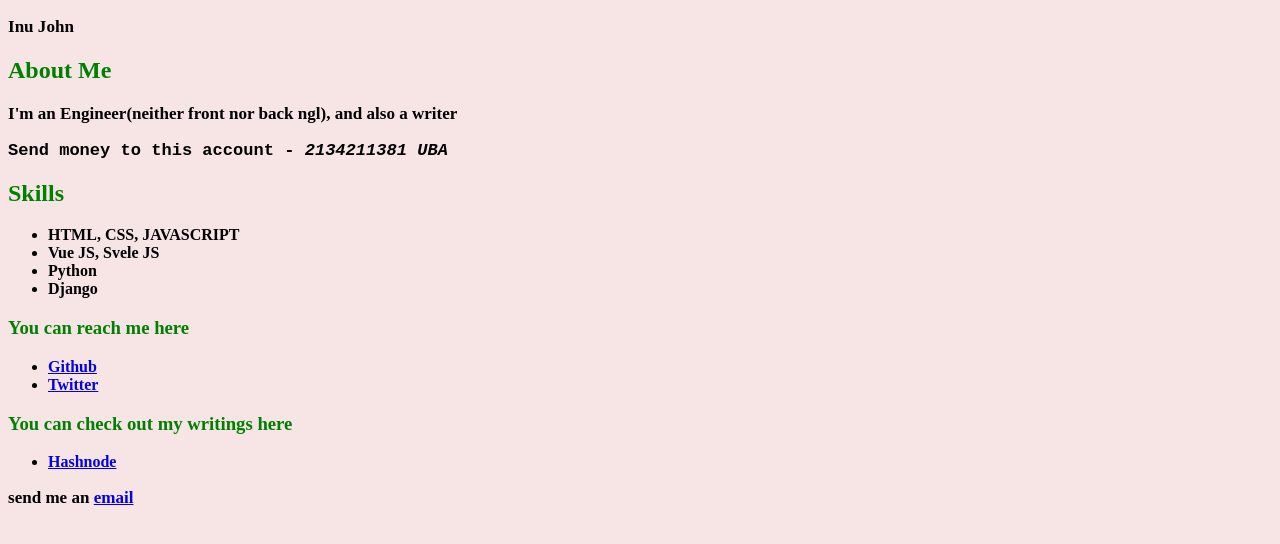
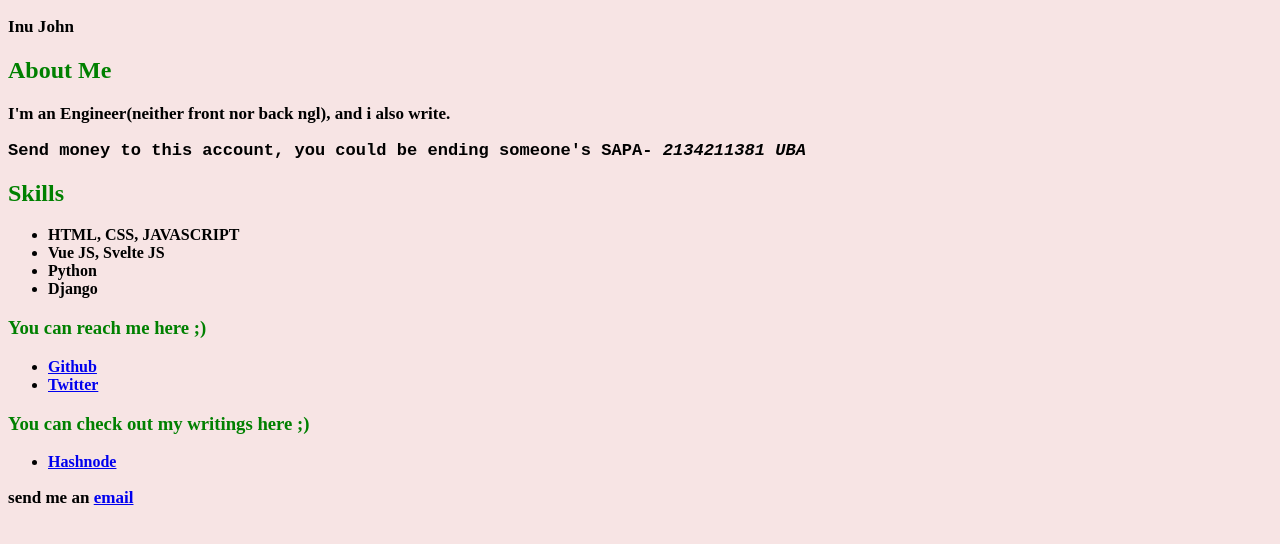
Before and after one commit to ibrogenius/ibrogenius.github.io, a plain HTML site: page index.html in a window 1280 px wide. Shown: the part 140-684 px from the top of the page. Drawn offline with Linux system fonts and the light colour scheme.

Commit message:
Update index.html

```diff
--- a/index.html
+++ b/index.html
@@ -40,20 +40,20 @@
     <p>Inu John</p>
 
     <h2>About Me</h2>
-    <p>I'm an Engineer(neither front nor back ngl), and also a writer</p>
+    <p>I'm an Engineer(neither front nor back ngl), and i also write.</p>
 
-    <p class="money">Send money to this account - <em>2134211381 UBA</em></p>
+    <p class="money">Send money to this account, you could be ending someone's SAPA- <em>2134211381 UBA</em></p>
 
     <h2>Skills</h2>
     <ul>
         <li>HTML, CSS, JAVASCRIPT</li>
-        <li>Vue JS, Svele JS</li>
+        <li>Vue JS, Svelte JS</li>
         <li>Python</li>
         <li>Django</li>
     </ul>
 
     <div class="contact">
-        <h3>You can reach me here </h3>
+        <h3>You can reach me here ;)</h3>
         <ul>
             <li><a href="https://github.com/milinches">Github</a></li>
             <li><a href="https://twitter.com/milinches">Twitter</a></li>
@@ -61,7 +61,7 @@
     </div>
 
     <div class="writings">
-        <h3>You can check out my writings here</h3>
+        <h3>You can check out my writings here ;)</h3>
         <ul>
             <li><a href="https://hashnode.com/@milinches">Hashnode</a></li>
         </ul>
```
